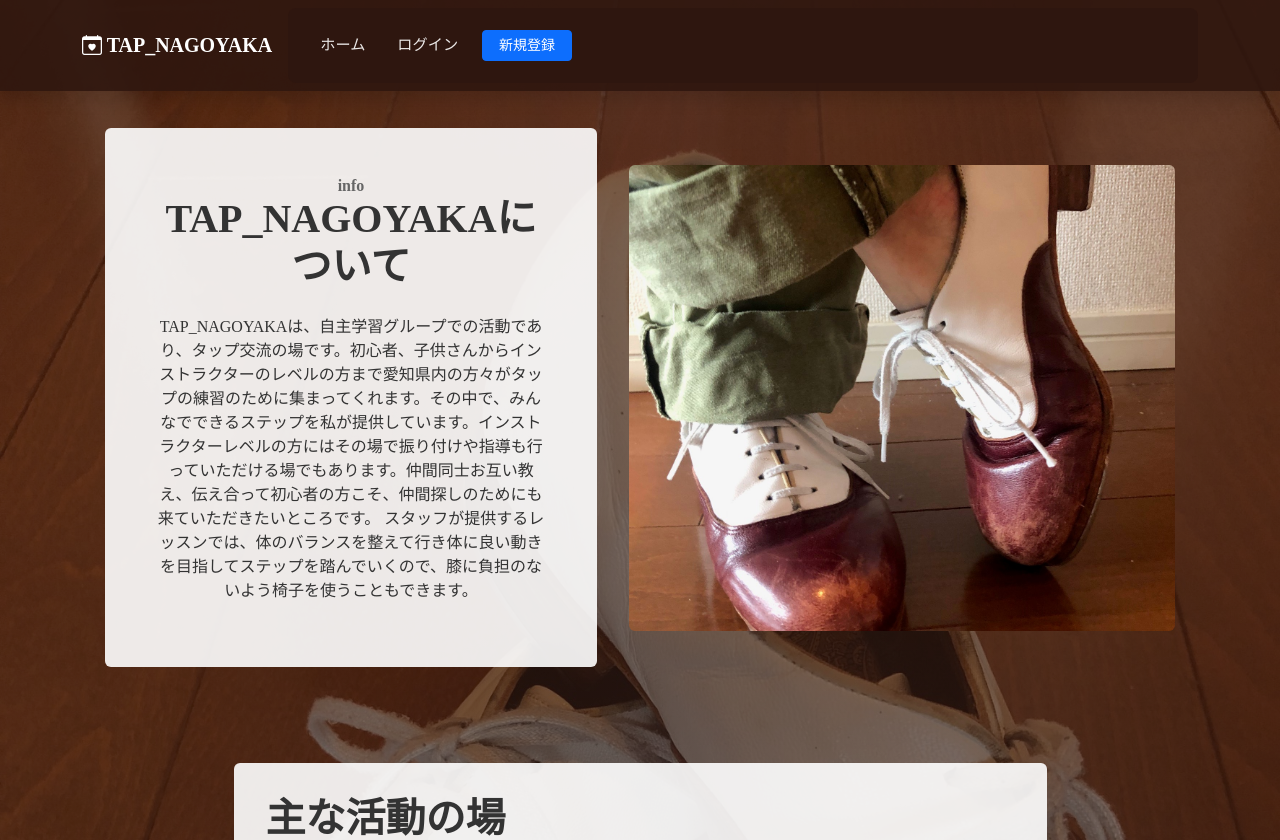
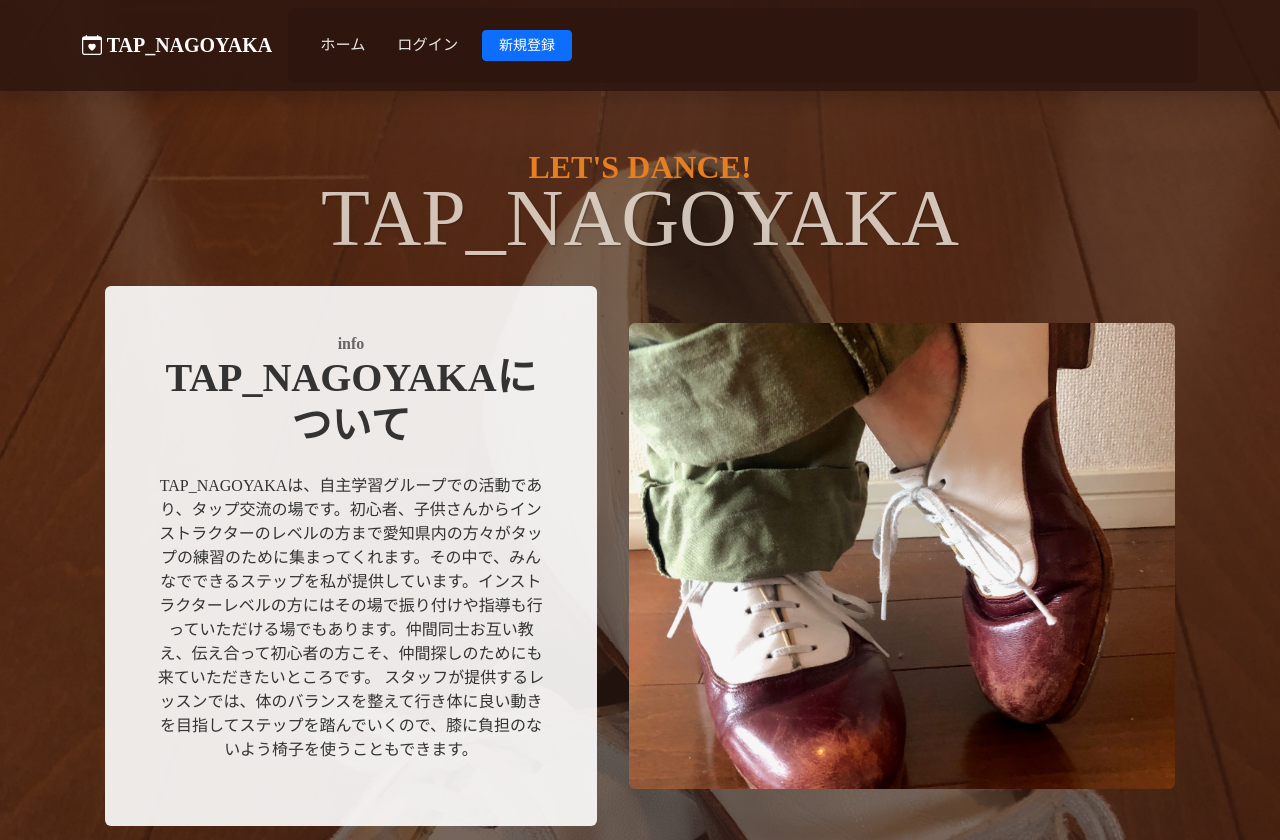
Before and after one commit to Toshi6216/Nagoyaka_lesson-reserve, a Django app: page / in a window 1280 px wide. Shown: the top 840 px of the page. Run offline with Django 5.2, Linux system fonts and the light colour scheme; parts of the project's set-up code (start-up, migrations or seed data) failed here and were passed over.

Commit message:
home修正

```diff
--- a/nagoyaka/static/css/styles.css
+++ b/nagoyaka/static/css/styles.css
@@ -247,3 +247,34 @@ body {
     background-color: #f8f9fa;
     border-bottom: 2px solid #dee2e6;
 }
+
+/* [ステップ] タイトルのスタイル */
+.site-heading-wrapper {
+    margin-top: 20px; /* メニューバーの下に少し隙間を作る */
+    margin-bottom: 30px;
+}
+
+.site-heading .site-heading-upper {
+    display: block;
+    font-size: 2rem;
+    font-weight: 700;
+    color: #e67e22; /* 画像のようなオレンジ色 */
+    text-transform: uppercase;
+}
+
+
+/* [ステップ] タイトル「TAP_NAGOYAKA」をうっすらベージュにする */
+.site-heading .site-heading-lower {
+  font-size: 5rem;
+  font-weight: 100;
+  line-height: 4rem;
+
+  /* ベージュ色を指定（#e1d5c9 は上品でうっすらしたベージュです） */
+  color: #e1d5c9;
+
+  /* 少しだけ透過させる（0.9は90%の不透明度、お好みで0.8〜1.0で調整してください） */
+  opacity: 0.9;
+
+  /* 文字に薄い影をつけて、背景画像の上でも読みやすくします */
+  text-shadow: 1px 1px 2px rgba(0, 0, 0, 0.3);
+}
--- a/templates/home.html
+++ b/templates/home.html
@@ -3,6 +3,7 @@
 {% block title %}ホーム - Lesson Reserve{% endblock %}
 
 {% block content %}
+
 <div class="p-5 mb-4 bg-light rounded-3">
     <div class="container-fluid py-5">
         <h1 class="display-5 fw-bold">ようこそ Lesson Reserve へ</h1>
--- a/templates/nagoyaka/home.html
+++ b/templates/nagoyaka/home.html
@@ -2,13 +2,23 @@
 {% load static %}
 {% block content %}
 {% if user.is_authenticated %}
+
 <div class="container mt-3 text-center">
+
     <a href="{% url 'booking:calendar' %}" class="btn btn-primary btn-xl rounded-pill shadow">
         <i class="bi bi-calendar3"></i> レッスンカレンダーを見る
     </a>
 </div>
 {% endif %}
 <section class="page-section clearfix">
+    <header>
+        <div class="site-heading-wrapper text-center">
+            <h1 class="site-heading">
+                <span class="site-heading-upper">Let's Dance!</span>
+                <span class="site-heading-lower">TAP_NAGOYAKA</span>
+            </h1>
+        </div>
+    </header>
             <div class="container">
                 <div class="intro">
                     <img class="intro-img img-fluid mb-3 mb-lg-0 rounded" src="{% static 'assets/img/IMG_jackknife.jpg' %}" alt="..." />
```
